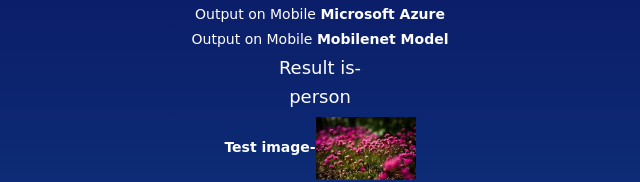
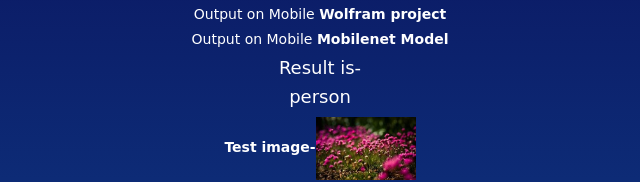
Before and after one commit to Aahana11873/110, a plain HTML site: page index.html in a window 1280 px wide. Shown: the part 214-396 px from the top of the page, 340-980 px from the left. Drawn offline with nearby package versions, Linux system fonts and the light colour scheme; a script that the page names is missing.

Commit message:
Add files via upload

```diff
--- a/index.html
+++ b/index.html
@@ -23,7 +23,7 @@
 <li>
   <b> Test image-</b><img src="th (11).jpg">
 </li>
-<h5>Output on Mobile <b>Microsoft Azure</b>
+<h5>Output on Mobile <b>Wolfram project</b>
   <span> </span>
 </h5>
 <h5>Output on Mobile <b>Mobilenet Model</b>
```
